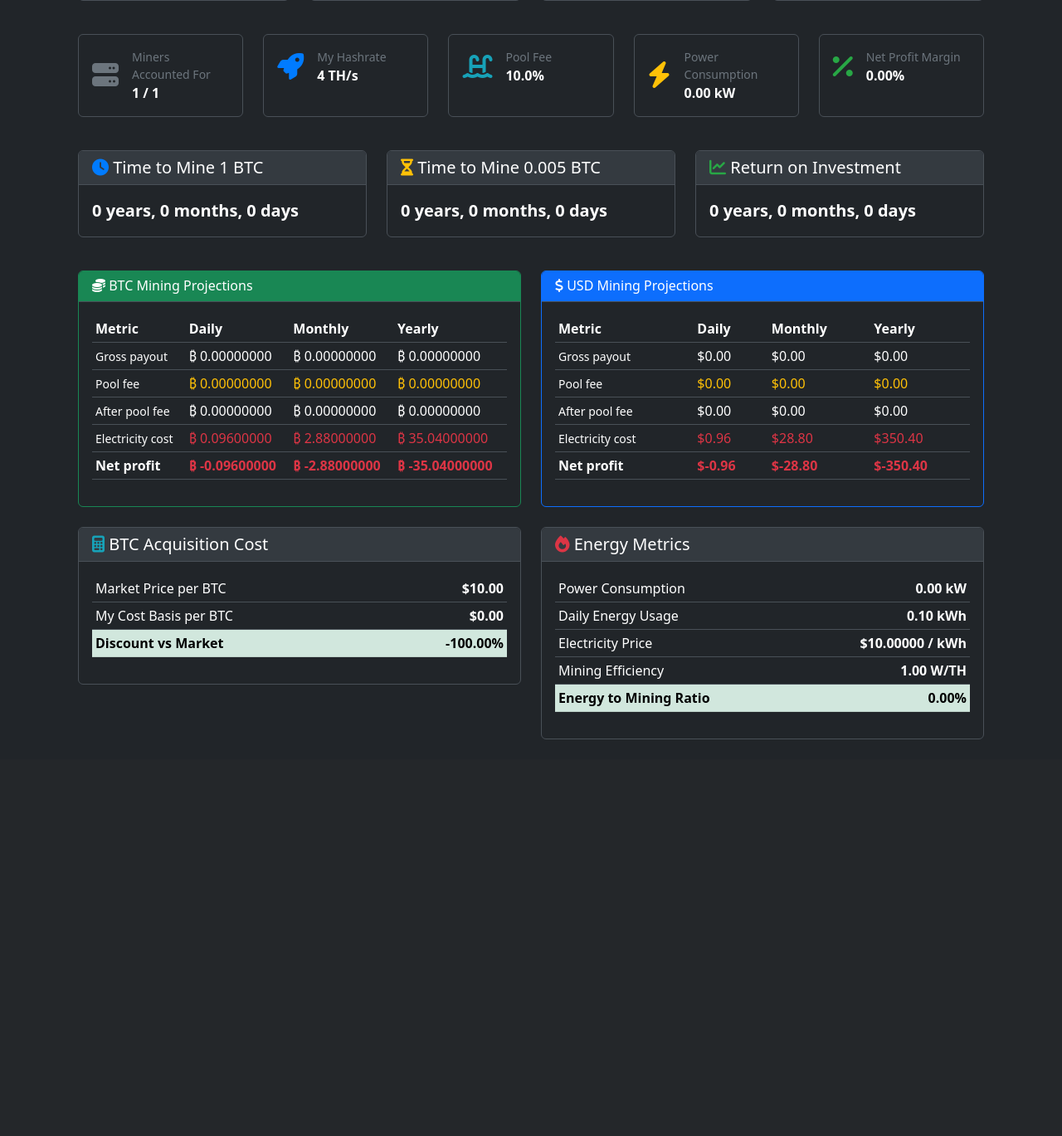
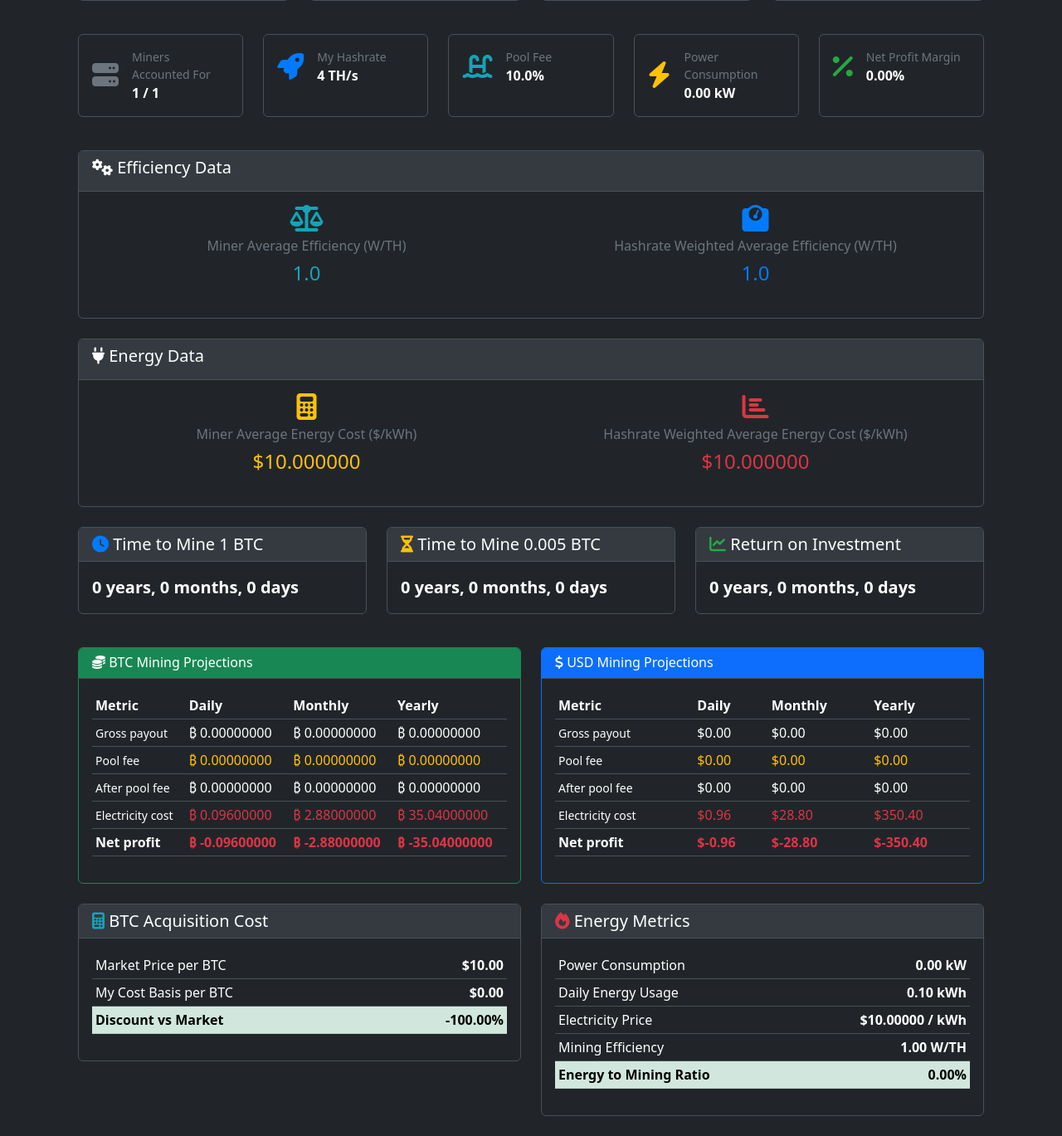
Before and after one commit to alexandre-pecorilla/Remote-Mining-Management-Platform, a Django app: page /dashboard/forecasting/ in a window 1280 px wide. Shown: the part 229-1598 px from the top of the page at 83% size. Before the commit the page ends 1120 px from the top, so only its background shows below. Run offline with Django 5.2, Linux system fonts and the light colour scheme; tables that the repository leaves empty hold one stand-in row (values such as "Sample post").

Commit message:
Improve forecasting dashboard

```diff
--- a/mining/models.py
+++ b/mining/models.py
@@ -82,6 +82,7 @@ class Miner(models.Model):
     purchase_date = models.DateField(blank=True, null=True)
     start_date = models.DateField(blank=True, null=True)
     location = models.CharField(max_length=200, blank=True, null=True)
+    is_active = models.BooleanField(default=True, help_text="Whether this miner is currently turned on. Only affects the Forecasting Dashboard.")
     created_at = models.DateTimeField(auto_now_add=True)
     updated_at = models.DateTimeField(auto_now=True)
 
--- a/mining/urls.py
+++ b/mining/urls.py
@@ -26,6 +26,7 @@ urlpatterns = [
     path('data/miners/<int:pk>/', views.MinerDetailView.as_view(), name='miner_detail'),
     path('data/miners/<int:pk>/edit/', views.MinerUpdateView.as_view(), name='miner_edit'),
     path('data/miners/<int:pk>/delete/', views.MinerDeleteView.as_view(), name='miner_delete'),
+    path('data/miners/<int:pk>/toggle/', views.toggle_miner_active, name='miner_toggle_active'),
 
     # Payout URLs - /data/payouts
     path('data/payouts/', views.PayoutListView.as_view(), name='payout_list'),
--- a/mining/views.py
+++ b/mining/views.py
@@ -820,6 +820,17 @@ class MinerDeleteView(DeleteView):
     def delete(self, request, *args, **kwargs):
         messages.success(request, "Miner deleted successfully!")
         return super().delete(request, *args, **kwargs)
+
+
+def toggle_miner_active(request, pk):
+    """Toggle a miner's is_active status (on/off)"""
+    if request.method == 'POST':
+        miner = get_object_or_404(Miner, pk=pk)
+        miner.is_active = not miner.is_active
+        miner.save(update_fields=['is_active'])
+        status = "ON" if miner.is_active else "OFF"
+        messages.success(request, f"{miner.model} turned {status}.")
+    return redirect('miner_detail', pk=pk)
 
 
 # Payout Views
@@ -2137,7 +2148,7 @@ def import_topup_data(request):
 def forecasting_dashboard(request):
     """Forecasting Dashboard with BTC mining profitability calculations"""
     from decimal import Decimal
-    from django.db.models import Sum
+    from django.db.models import Sum, Avg
 
     # Gather all required data from database models
     api_data = APIData.get_api_data()
@@ -2153,9 +2164,9 @@ def forecasting_dashboard(request):
         except (RemoteMiningPlatform.DoesNotExist, ValueError):
             selected_platform = None
 
-    # Get miners with valid hashrate and power data (consistent with overview dashboard)
+    # Get miners with valid hashrate and power data, only active miners
     total_miner_count = Miner.objects.count()
-    miners = Miner.objects.filter(hashrate__isnull=False, power__isnull=False)
+    miners = Miner.objects.filter(hashrate__isnull=False, power__isnull=False, is_active=True)
     if selected_platform:
         miners = miners.filter(platform=selected_platform)
 
@@ -2186,6 +2197,17 @@ def forecasting_dashboard(request):
             total_hashrate_with_energy += miner.hashrate
         if total_hashrate_with_energy > 0:
             hashrate_weighted_energy_cost = total_weighted / total_hashrate_with_energy
+
+    # Simple average efficiency
+    avg_efficiency = miners.filter(efficiency__isnull=False).aggregate(avg=Avg('efficiency'))['avg'] or Decimal('0')
+    if avg_efficiency:
+        avg_efficiency = round(float(avg_efficiency), 2)
+
+    # Simple average energy cost
+    miners_with_energy = miners.filter(platform__energy_price__isnull=False)
+    avg_energy_cost = miners_with_energy.aggregate(avg=Avg('platform__energy_price'))['avg'] or Decimal('0')
+    if avg_energy_cost:
+        avg_energy_cost = round(float(avg_energy_cost), 6)
 
     # Get data from API and settings
     network_difficulty = api_data.network_difficulty or 0
@@ -2348,6 +2370,11 @@ def forecasting_dashboard(request):
         'price_per_kwh': price_per_kwh,
         'efficiency_w_th': efficiency_w_th,
         'hardware_cost_usd': hardware_cost_usd,
+        # Efficiency & Energy KPIs
+        'avg_efficiency': avg_efficiency,
+        'hashrate_weighted_efficiency': round(float(hashrate_weighted_efficiency), 2),
+        'avg_energy_cost': avg_energy_cost,
+        'hashrate_weighted_energy_cost': round(float(hashrate_weighted_energy_cost), 6),
         # Calculation results
         'results': results,
     }
@@ -2378,9 +2405,9 @@ def export_forecasting_data(request):
         except (RemoteMiningPlatform.DoesNotExist, ValueError):
             selected_platform = None
 
-    # Get miners with valid hashrate and power data (consistent with overview dashboard)
+    # Get miners with valid hashrate and power data, only active miners
     total_miner_count = Miner.objects.count()
-    miners = Miner.objects.filter(hashrate__isnull=False, power__isnull=False)
+    miners = Miner.objects.filter(hashrate__isnull=False, power__isnull=False, is_active=True)
     if selected_platform:
         miners = miners.filter(platform=selected_platform)
 
@@ -2411,6 +2438,17 @@ def export_forecasting_data(request):
             total_hashrate_with_energy += miner.hashrate
         if total_hashrate_with_energy > 0:
             hashrate_weighted_energy_cost = total_weighted / total_hashrate_with_energy
+
+    # Simple average efficiency
+    avg_efficiency = miners.filter(efficiency__isnull=False).aggregate(avg=Avg('efficiency'))['avg'] or Decimal('0')
+    if avg_efficiency:
+        avg_efficiency = round(float(avg_efficiency), 2)
+
+    # Simple average energy cost
+    miners_with_energy = miners.filter(platform__energy_price__isnull=False)
+    avg_energy_cost = miners_with_energy.aggregate(avg=Avg('platform__energy_price'))['avg'] or Decimal('0')
+    if avg_energy_cost:
+        avg_energy_cost = round(float(avg_energy_cost), 6)
 
     # Get data from API and settings
     network_difficulty = api_data.network_difficulty or 0
@@ -2587,6 +2625,32 @@ def export_forecasting_data(request):
         ws_summary.write(row, 3, '%')
         row += 1
 
+        # Efficiency Data
+        ws_summary.write(row, 0, 'Efficiency Data')
+        ws_summary.write(row, 1, 'Average Efficiency')
+        ws_summary.write(row, 2, float(avg_efficiency))
+        ws_summary.write(row, 3, 'W/TH')
+        row += 1
+
+        ws_summary.write(row, 0, 'Efficiency Data')
+        ws_summary.write(row, 1, 'Hashrate Weighted Avg Efficiency')
+        ws_summary.write(row, 2, round(float(hashrate_weighted_efficiency), 2))
+        ws_summary.write(row, 3, 'W/TH')
+        row += 1
+
+        # Energy Data
+        ws_summary.write(row, 0, 'Energy Data')
+        ws_summary.write(row, 1, 'Average Energy Cost')
+        ws_summary.write(row, 2, float(avg_energy_cost))
+        ws_summary.write(row, 3, '$/kWh')
+        row += 1
+
+        ws_summary.write(row, 0, 'Energy Data')
+        ws_summary.write(row, 1, 'Hashrate Weighted Avg Energy Cost')
+        ws_summary.write(row, 2, round(float(hashrate_weighted_energy_cost), 6))
+        ws_summary.write(row, 3, '$/kWh')
+        row += 1
+
         # Key Metrics
         ws_summary.write(row, 0, 'Key Metrics')
         ws_summary.write(row, 1, 'Time to mine 1 BTC')
--- a/templates/mining/forecasting_dashboard.html
+++ b/templates/mining/forecasting_dashboard.html
@@ -172,6 +172,64 @@
                         <div class="flex-grow-1 ms-3">
                             <div class="small text-muted">Net Profit Margin</div>
                             <div class="fw-bold">{{ results.margin|floatformat:2 }}%</div>
+                        </div>
+                    </div>
+                </div>
+            </div>
+        </div>
+    </div>
+
+    <!-- Efficiency Data -->
+    <div class="row mb-4">
+        <div class="col-12">
+            <div class="card">
+                <div class="card-header">
+                    <h5><i class="fas fa-cogs"></i> Efficiency Data</h5>
+                </div>
+                <div class="card-body">
+                    <div class="row">
+                        <div class="col-lg-6 col-md-6 mb-3">
+                            <div class="text-center">
+                                <i class="fas fa-balance-scale fa-2x text-info mb-2"></i>
+                                <h6 class="text-muted">Miner Average Efficiency (W/TH)</h6>
+                                <h4 class="text-info">{{ avg_efficiency }}</h4>
+                            </div>
+                        </div>
+                        <div class="col-lg-6 col-md-6 mb-3">
+                            <div class="text-center">
+                                <i class="fas fa-weight fa-2x text-primary mb-2"></i>
+                                <h6 class="text-muted">Hashrate Weighted Average Efficiency (W/TH)</h6>
+                                <h4 class="text-primary">{{ hashrate_weighted_efficiency }}</h4>
+                            </div>
+                        </div>
+                    </div>
+                </div>
+            </div>
+        </div>
+    </div>
+
+    <!-- Energy Data -->
+    <div class="row mb-4">
+        <div class="col-12">
+            <div class="card">
+                <div class="card-header">
+                    <h5><i class="fas fa-plug"></i> Energy Data</h5>
+                </div>
+                <div class="card-body">
+                    <div class="row">
+                        <div class="col-lg-6 col-md-6 mb-3">
+                            <div class="text-center">
+                                <i class="fas fa-calculator fa-2x text-warning mb-2"></i>
+                                <h6 class="text-muted">Miner Average Energy Cost ($/kWh)</h6>
+                                <h4 class="text-warning">${{ avg_energy_cost|floatformat:6 }}</h4>
+                            </div>
+                        </div>
+                        <div class="col-lg-6 col-md-6 mb-3">
+                            <div class="text-center">
+                                <i class="fas fa-chart-bar fa-2x text-danger mb-2"></i>
+                                <h6 class="text-muted">Hashrate Weighted Average Energy Cost ($/kWh)</h6>
+                                <h4 class="text-danger">${{ hashrate_weighted_energy_cost|floatformat:6 }}</h4>
+                            </div>
                         </div>
                     </div>
                 </div>
```
Also changed, not shown: templates/mining/miner_detail.html (+9 -0 lines), templates/mining/miner_list.html (+12 -1 lines), mining/migrations/0022_miner_is_active.py (added).
